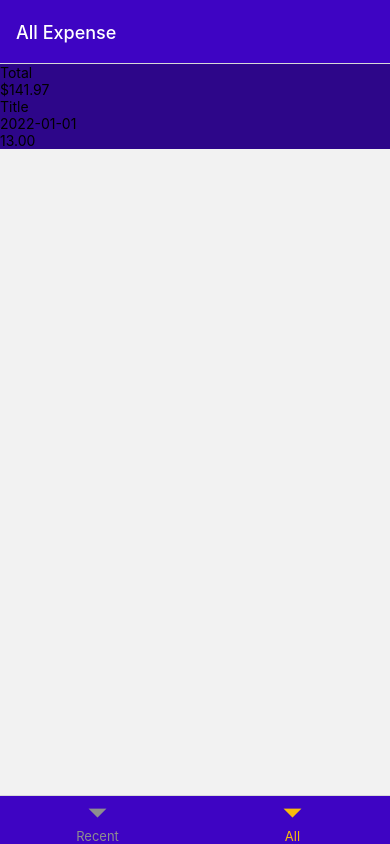
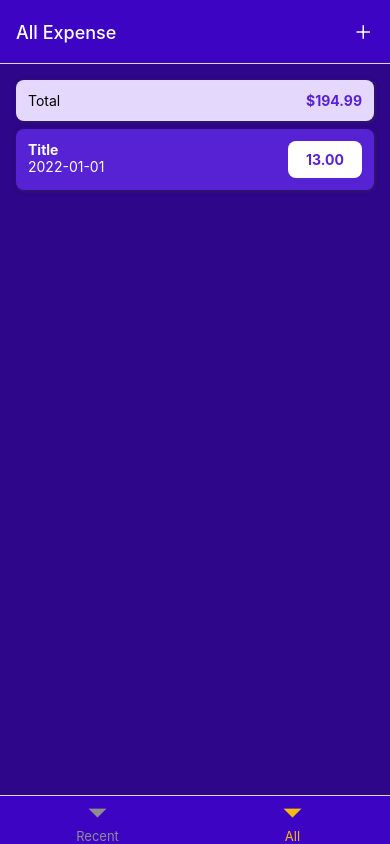
Before and after one commit to aesashi/ExpenseManagementApp_ReactNative, a React Native app: screen /AllExpense in a window 390 px wide. Built offline with nearby package versions, Linux system fonts and the light colour scheme.

Commit message:
created screens and desined them and connect by navigation

```diff
--- a/App.js
+++ b/App.js
@@ -8,6 +8,7 @@ import RecentExpenses from './screens/RecentExpenses';
 import ManageExpense from './screens/ManageExpense';
 import AllExpenses from './screens/AllExpenses';
 import { GlobalStyles } from './constants/styles';
+import IconButton from './components/UI/IconButton';
 
 const Stack = createNativeStackNavigator();
 const Tab = createBottomTabNavigator();
@@ -15,12 +16,21 @@ const Tab = createBottomTabNavigator();
 function ExpenseTabs() {
   return (
     <Tab.Navigator
-    screenOptions={{
+    screenOptions={ ({ navigation }) => ({
       headerStyle: {backgroundColor: GlobalStyles.colors.primary500},
       headerTintColor: 'white',
       tabBarStyle: { backgroundColor: GlobalStyles.colors.primary500},
-      tabBarActiveTintColor: GlobalStyles.colors.accent500
-    }}
+      tabBarActiveTintColor: GlobalStyles.colors.accent500,
+      headerRight: ({tintColor}) => (
+        <IconButton
+        icon='add'
+        size={24}
+        color={tintColor}
+        onPress={() => {
+          navigation.navigate('ManageExpense')
+        }} />
+        ),
+      })}
     >
       <Tab.Screen
         name="RecentExpesenses"
@@ -31,6 +41,7 @@ function ExpenseTabs() {
           tabBarLabelStyle: {fontSize: 13},
         }}
       />
+
       <Tab.Screen
         name="AllExpense"
         component={AllExpenses}
@@ -50,16 +61,23 @@ export default function App() {
       <Stack.Navigator
         screenOptions={{
           headerStyle: {backgroundColor:  GlobalStyles.colors.primary500},
-          headerShown: false
+          headerTintColor: 'white',
         }}
       >
         <Stack.Screen
           name="ExpenseOverview"
           component={ExpenseTabs}
-
+          options={{
+            headerShown: false
+          }}
         />
-        <Stack.Screen name="ManageExpense" component={ManageExpense}/>
-
+        <Stack.Screen
+          name="ManageExpense"
+          component={ManageExpense}
+          options={{
+          presentation: 'modal',
+          }}
+        />
       </Stack.Navigator>
     </NavigationContainer>
   );
--- /dev/null
+++ b/components/ExpensesOutput/ExpensesList.js
@@ -0,0 +1,70 @@
+import { useNavigation } from '@react-navigation/native';
+import {Text, View, StyleSheet, Pressable, } from 'react-native';
+import { GlobalStyles } from '../../constants/styles'
+
+export default function ExpensesList() {
+  const navigation = useNavigation();
+
+  function pressedHandler(){
+    navigation.navigate('ManageExpense', {
+      expenseId: 'id', //temporary in string but will replace on actual item unique id
+    })
+  }
+  return (
+    <View>
+    <Pressable
+      style={ ({ pressed }) => pressed && styles.pressed}
+      onPress={pressedHandler}
+    >
+      <View style={styles.listContainer}>
+        <View style={styles.itemContainer}>
+          <Text style={styles.titleText}>Title</Text>
+          <Text style={styles.dateText}>2022-01-01</Text>
+        </View>
+        <View style={styles.priceContainer}>
+          <Text style={styles.priceText}>13.00</Text>
+        </View>
+      </View>
+    </Pressable>
+  </View>
+  )
+}
+const styles=StyleSheet.create({
+  listContainer: {
+    backgroundColor: GlobalStyles.colors.primary400,
+    marginHorizontal: 16,
+    marginBottom: 16,
+    padding: 12,
+    borderRadius: 8,
+    flexDirection: 'row',
+    justifyContent: 'space-between',
+    shadowColor: GlobalStyles.colors.gray500,
+    shadowOffset: {width: 1, height: 1},
+    shadowRadius: 4,
+    shadowOpacity: 0.6,
+  },
+  itemContainer: {
+
+  },
+  titleText: {
+    color: 'white',
+    fontWeight: 'bold',
+  },
+  dateText: {
+    color: 'white',
+  },
+  priceContainer: {
+    backgroundColor: 'white',
+    paddingVertical: 10,
+    paddingHorizontal: 18,
+    borderRadius: 8,
+  },
+  priceText: {
+    color: GlobalStyles.colors.primary400,
+    fontWeight: 'bold',
+  },
+  pressed: {
+    opacity: 0.75,
+  },
+
+})
--- /dev/null
+++ b/components/ExpensesOutput/ExpensesOutput.js
@@ -0,0 +1,23 @@
+import { Text, View, StyleSheet, Pressable, } from 'react-native'
+import { GlobalStyles } from '../../constants/styles'
+import ExpensesList from './ExpensesList'
+import ExpensesSummary from './ExpensesSummary'
+
+export default function ExpensesOutput({expensesPeriod, expenses}) {
+  return (
+    <View style={styles.rootContainer}>
+      <ExpensesSummary expensesPeriod={expensesPeriod} expenses={expenses} />
+      <ExpensesList />
+    </View>
+  )
+}
+
+const styles=StyleSheet.create({
+  rootContainer: {
+    flex: 1,
+    backgroundColor: GlobalStyles.colors.primary700,
+  },
+  listRootContainer:{
+  },
+
+})
--- /dev/null
+++ b/components/ExpensesOutput/ExpensesSummary.js
@@ -0,0 +1,33 @@
+import {Text, View, StyleSheet} from 'react-native';
+import { GlobalStyles } from '../../constants/styles';
+
+export default function ExpensesSummary({expensesPeriod, expenses}) {
+  return (
+    <View style={styles.sumContainer}>
+      <Text>{expensesPeriod}</Text>
+      <Text style={styles.priceText}>{expenses}</Text>
+    </View>
+  )
+}
+
+const styles=StyleSheet.create({
+  sumContainer: {
+    backgroundColor: GlobalStyles.colors.primary50,
+    marginHorizontal: 16,
+    marginTop: 16,
+    marginBottom: 8,
+    padding: 12,
+    flexDirection: 'row',
+    borderRadius: 8,
+    justifyContent: 'space-between',
+    shadowColor: GlobalStyles.colors.gray500,
+    shadowOffset: {width: 1, height: 1},
+    shadowRadius: 4,
+    shadowOpacity: 0.6,
+  },
+  priceText: {
+    color: GlobalStyles.colors.primary400,
+    fontWeight: 'bold',
+  },
+
+})
--- /dev/null
+++ b/components/ManageExpense/ExpenseForm.js
@@ -0,0 +1,88 @@
+import {Text, View, StyleSheet, TextInput} from 'react-native';
+import { GlobalStyles } from '../../constants/styles';
+import Input from './Input';
+import CustomButton from '../UI/CustomButton';
+import { useNavigation } from '@react-navigation/native';
+
+export default function ExpenseForm({submitButtonLabel}) {
+  const navigation = useNavigation();
+  function cancelHandler(){
+    navigation.goBack();
+  }
+  return (
+    <View style={styles.rootContainer}>
+        <Text style={styles.titleText}>Your Expense</Text>
+        <View style={styles.rows}>
+        <Input
+          label={'Amount'}
+          style={styles.inputBox}
+          textInputConfig={{
+            keyboardType: 'decimal-pad',
+          }}
+        />
+        <Input
+          label={'Date'}
+          style={styles.inputBox}
+          textInputConfig={{
+            placeholder: 'YYYY-MM-DD',
+            maxLength: 10,
+          }}
+        />
+        </View>
+        <Input
+          label={'Description'}
+          textInputConfig={{
+            multiline: true,
+          }}
+        />
+        <View style={styles.buttons}>
+          <CustomButton
+            style={styles.button}
+            onPress={cancelHandler}
+            children="Cencel"
+          />
+          <CustomButton
+            style={styles.button}
+            onPress={()=>{}}
+            children={submitButtonLabel}
+          />
+        </View>
+    </View>
+  )
+}
+const styles=StyleSheet.create({
+  rootContainer: {
+    marginTop: 40,
+  },
+
+  titleText: {
+    fontSize: 24,
+    fontWeight: 'bold',
+    color: 'white',
+    marginVertical: 24,
+    textAlign: 'center',
+  },
+
+  rows: {
+    flexDirection: 'row',
+    justifyContent: 'space-between',
+  },
+  inputContainer: {
+    flexDirection: 'row',
+  },
+  inputBox: {
+    flex: 1,
+  },
+  buttons: {
+    flexDirection: 'row',
+    marginTop: 20,
+    justifyContent: 'center',
+    alignItems: 'center',
+    },
+  button: {
+    flex: 1,
+    minWidth: 120,
+    marginHorizontal: 8,
+  },
+
+})
--- /dev/null
+++ b/components/ManageExpense/Input.js
@@ -0,0 +1,43 @@
+import {Text, View, StyleSheet, TextInput} from 'react-native';
+import { GlobalStyles } from '../../constants/styles';
+
+export default function Input({label, style, textInputConfig}) {
+  const inputStyles = [styles.input];
+
+  if(textInputConfig && textInputConfig.multiline) {
+    inputStyles.push(styles.inputMultiline)
+  }
+
+  return (
+
+    <View style={[styles.inputContainer, style]}>
+        <Text style={styles.label}>{label}</Text>
+        <TextInput style={inputStyles} {...textInputConfig}/>
+    </View>
+
+  )
+}
+const styles=StyleSheet.create({
+  inputContainer: {
+    marginHorizontal: 4,
+    marginVertical: 8
+  },
+  label: {
+    fontSize: 12,
+    color: GlobalStyles.colors.primary100,
+    marginBottom: 4,
+  },
+  input: {
+    backgroundColor: GlobalStyles.colors.primary100,
+    color: GlobalStyles.colors.primary700,
+    padding: 6,
+    borderRadius: 6,
+    fontSize: 18,
+  },
+  inputMultiline: {
+    minHeight: 100,
+    textAlignVertical: 'top'
+
+  }
+
+})
--- /dev/null
+++ b/components/UI/CustomButton.js
@@ -0,0 +1,40 @@
+import {View, Text, Button, Pressable, StyleSheet} from 'react-native';
+import { GlobalStyles } from '../../constants/styles';
+
+export default function CustomButton({children, style, onPress, mode}) {
+  return (
+    <View style={style}>
+      <Pressable
+        onPress={onPress}
+        style={({pressed}) => pressed && styles.pressed}
+      >
+        <View style={[styles.button, mode==='flat' && styles.flat]}>
+          <Text style={[styles.buttonText, mode==='flat' && styles.flatText]}>{children}</Text>
+        </View>
+      </Pressable>
+    </View>
+  )
+}
+
+const styles = StyleSheet.create({
+  button: {
+    backgroundColor: GlobalStyles.colors.primary500,
+    padding: 8,
+    borderRadius: 4,
+  },
+  flat: {
+    backgroundColor: 'transparent',
+  },
+  buttonText: {
+    color: 'white',
+    textAlign: 'center',
+  },
+  flatText: {
+    color: GlobalStyles.colors.primary200,
+  },
+  pressed: {
+    opacity: 0.75,
+    backgroundColor: GlobalStyles.colors.primary100,
+    borderRadius: 4,
+  }
+})
--- /dev/null
+++ b/components/UI/IconButton.js
@@ -0,0 +1,29 @@
+import { Pressable, StyleSheet, View } from 'react-native';
+import { Ionicons } from '@expo/vector-icons';
+
+function IconButton({ icon, size, color, onPress }) {
+  return (
+    <Pressable
+      onPress={onPress}
+      style={({ pressed }) => pressed && styles.pressed}
+    >
+      <View style={styles.buttonContainer}>
+        <Ionicons name={icon} size={size} color={color} />
+      </View>
+    </Pressable>
+  );
+}
+
+export default IconButton;
+
+const styles = StyleSheet.create({
+  buttonContainer: {
+    borderRadius: 24,
+    padding: 6,
+    marginHorizontal: 8,
+    marginVertical: 2
+  },
+  pressed: {
+    opacity: 0.75,
+  },
+});
--- a/screens/AllExpenses.js
+++ b/screens/AllExpenses.js
@@ -1,38 +1,8 @@
-import {Text, View, StyleSheet} from 'react-native'
-import { GlobalStyles } from '../constants/styles'
+
+import ExpensesOutput from '../components/ExpensesOutput/ExpensesOutput'
 
 export default function AllExpenses() {
   return (
-    <View style={styles.rootContainer}>
-      <View style={styles.sumContainer}>
-        <Text>Total</Text>
-        <Text>$141.97</Text>
-      </View>
-      <View style={styles.listContainer}>
-        <View style={styles.itemContainer}>
-          <Text>Title</Text>
-          <Text>2022-01-01</Text>
-        </View>
-        <View>
-          <Text>13.00</Text>
-        </View>
-      </View>
-    </View>
+    <ExpensesOutput expensesPeriod={'Total'} expenses={'$194.99'}/>
   )
 }
-
-const styles=StyleSheet.create({
-  rootContainer: {
-    backgroundColor: GlobalStyles.colors.primary700,
-  },
-  sumContainer: {
-
-  },
-  listContainer: {
-
-  },
-  itemContainer: {
-
-  }
-
-})
--- a/screens/ManageExpense.js
+++ b/screens/ManageExpense.js
@@ -1,7 +1,31 @@
-import {Text} from 'react-native'
+import {Text, View, StyleSheet, TextInput, Button} from 'react-native';
+import { GlobalStyles } from '../constants/styles';
+import Input from '../components/ManageExpense/Input';
+import ExpenseForm from '../components/ManageExpense/ExpenseForm';
+import { useLayoutEffect } from 'react';
 
-export default function ManageExpense() {
+
+export default function ManageExpense({route, navigation}) {
+  const editedExpense = route.params?.expenseId;
+  const isEditing = !!editedExpense
+
+  useLayoutEffect(() => {
+    navigation.setOptions({
+      title: isEditing ? 'Edit Expense' : 'Add Expense',
+    });
+  }, [navigation]);
+
   return (
-    <Text>Manage Expense Page</Text>
+    <View style={styles.container}>
+      <ExpenseForm submitButtonLabel={isEditing ? 'Update' : 'Add'} />
+    </View>
   )
 }
+
+const styles = StyleSheet.create({
+  container: {
+    flex: 1,
+    padding: 24,
+    backgroundColor: GlobalStyles.colors.primary800,
+  },
+});
--- a/screens/RecentExpenses.js
+++ b/screens/RecentExpenses.js
@@ -1,17 +1,7 @@
-import {Text, View, StyleSheet} from 'react-native'
-import { GlobalStyles } from '../constants/styles'
+import ExpensesOutput from '../components/ExpensesOutput/ExpensesOutput'
 
-export default function RecentExpenses() {
+export default function RecentExpenses({title, }) {
   return (
-    <View style={styles.container}>
-      <Text>Recent Expense Page</Text>
-    </View>
+    <ExpensesOutput expensesPeriod={'Last 7 Days ...'} expenses={'$140.99'}/>
   )
 }
-
-const styles = StyleSheet.create({
-  container:{
-    flex: 1,
-    backgroundColor: GlobalStyles.colors.primary700,
-  }
-})
```
Also changed, not shown: components/ExpensesOutput/ExpensesItem.js (added).
